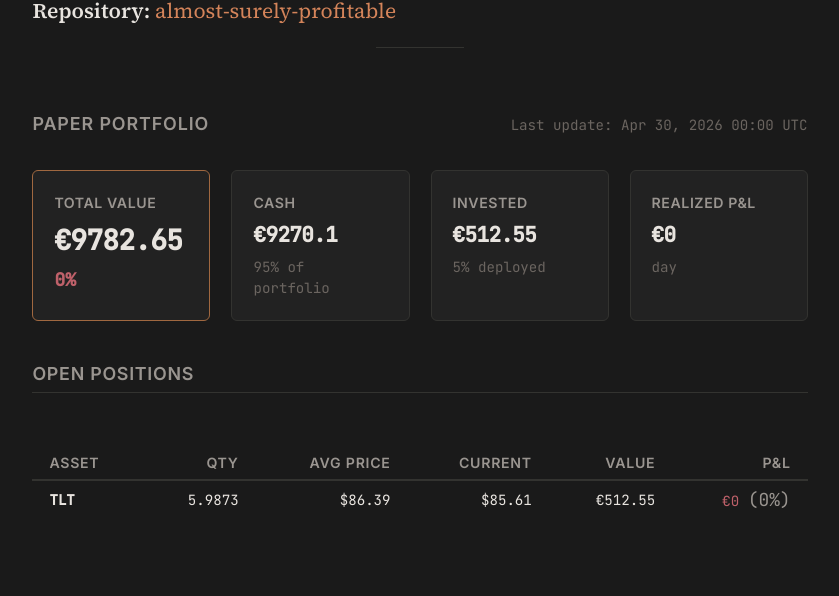
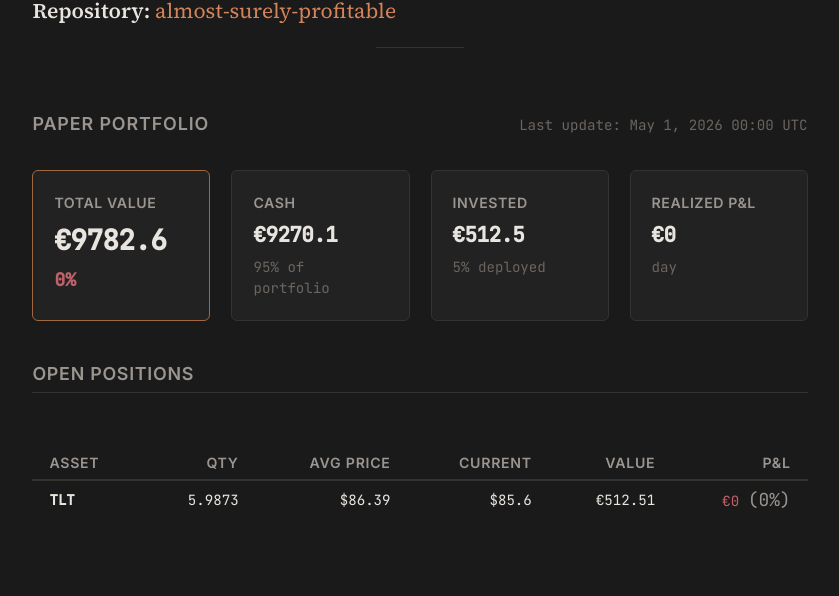
Before and after one commit to Alm0stSurely/alm0stsurely.github.io, a Jekyll site: the page built from trading.md, in a window 1280 px wide and 900 px high, scrolled down 854 px. Shown: the part 144-740 px from the top of the window, without its empty margins (220-1059 px from the left). Built offline with Jekyll 4.4.1, drawn with Linux system fonts in a browser that asks for light colours.

```diff
--- a/_data/portfolio.json
+++ b/_data/portfolio.json
@@ -1,18 +1,18 @@
 {
-  "total_value": 9782.65,
+  "total_value": 9782.60,
   "cash": 9270.10,
-  "cash_pct": 94.8,
+  "cash_pct": 94.76,
   "realized_pnl": -373.92,
-  "last_updated": "2026-04-30",
+  "last_updated": "2026-05-01",
   "positions": [
     {
       "ticker": "TLT",
       "quantity": 5.9873,
       "avg_price": 86.39,
-      "current_price": 85.61,
-      "market_value": 512.55,
-      "unrealized_pnl": -4.66,
-      "unrealized_pnl_pct": -0.90
+      "current_price": 85.60,
+      "market_value": 512.51,
+      "unrealized_pnl": -4.70,
+      "unrealized_pnl_pct": -0.91
     }
   ]
 }
```
Also changed, not shown: _trading_analysis.md (+20 -22 lines).
